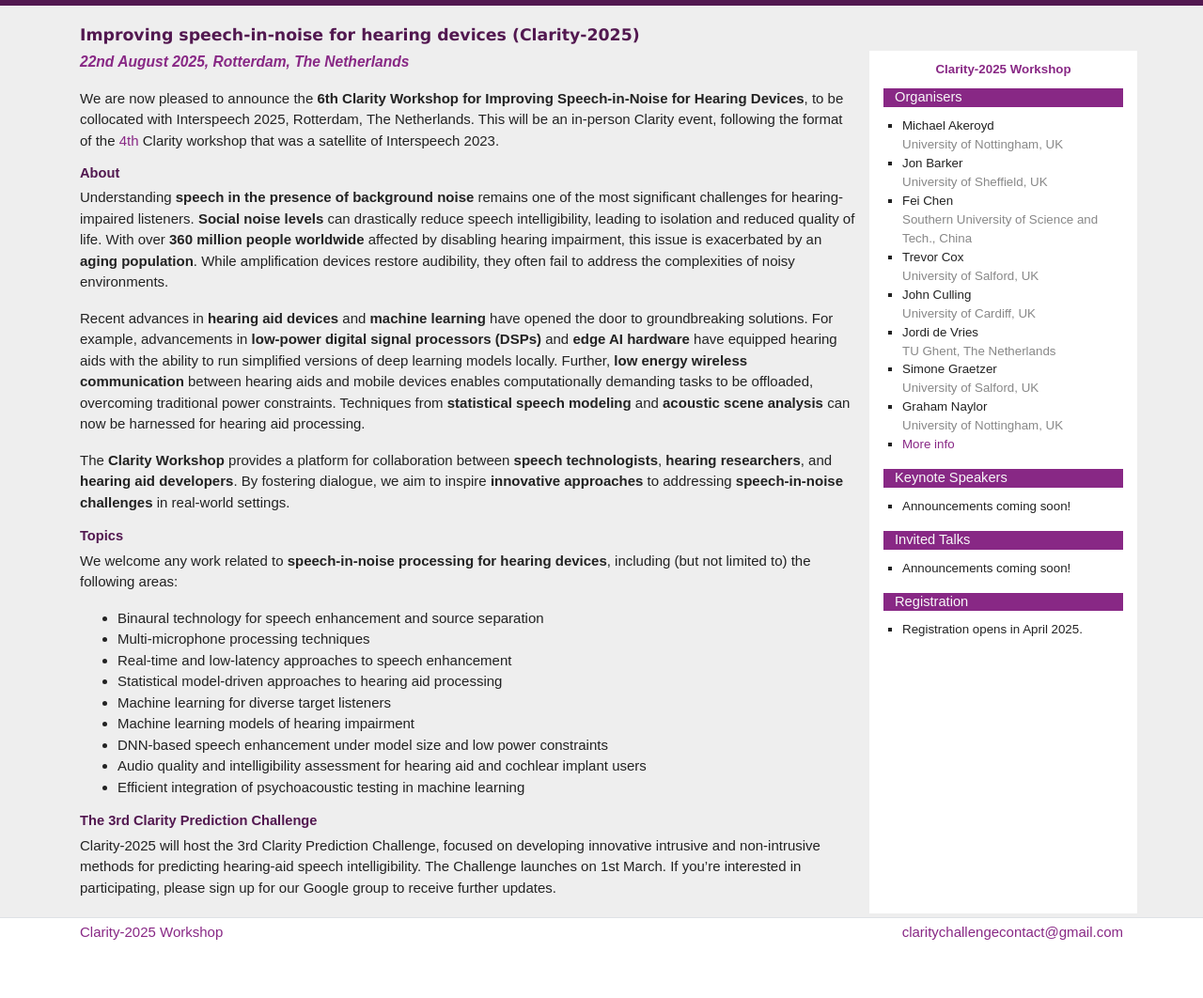
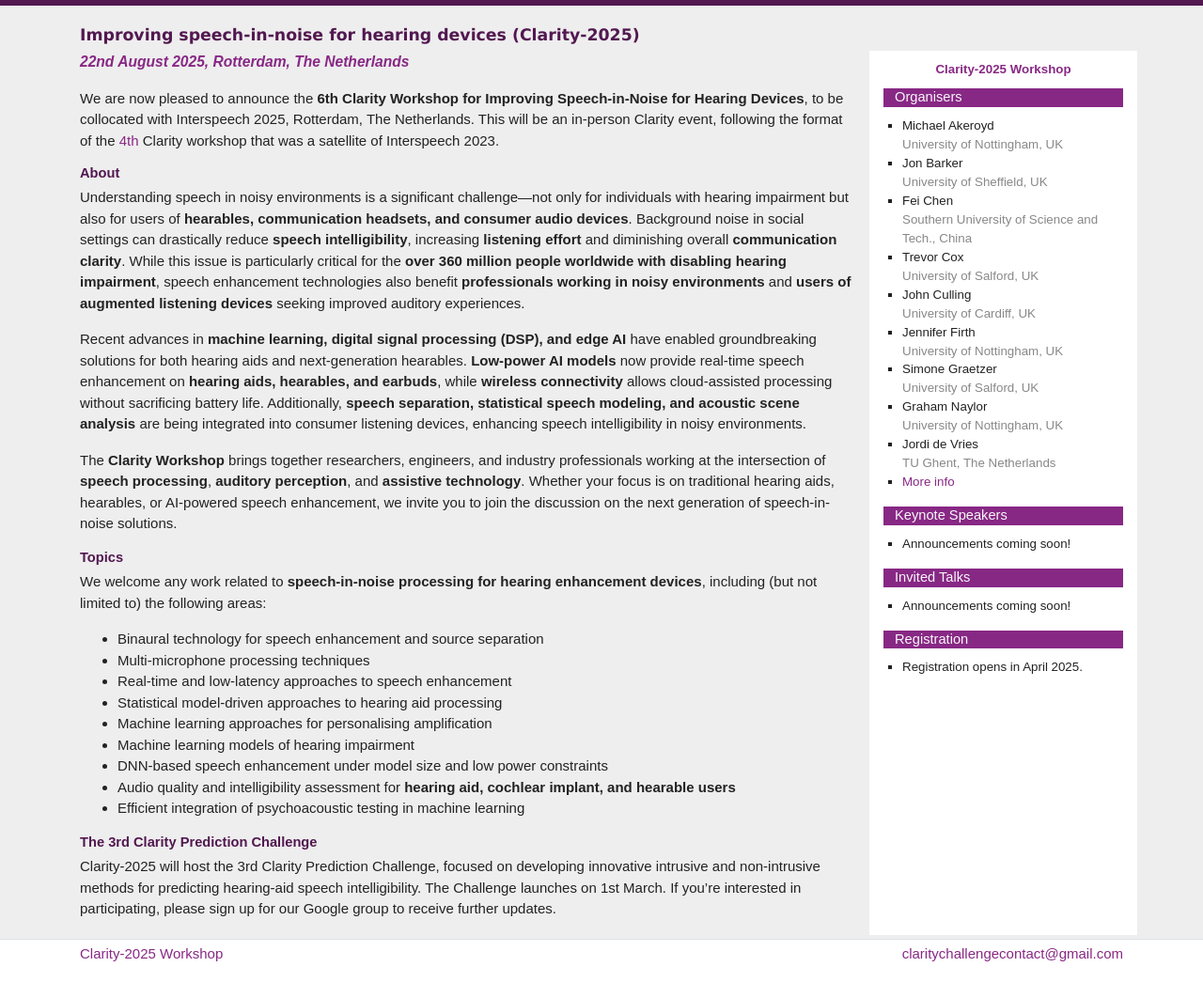
Before and after one commit to claritychallenge/clarity2025-workshop, a Jekyll site: the page built from index.md, in a window 1280 px wide, cut to the strip 122-1276 px from the top of the page. Shown: the top 1062 px of the strip at 94% size. Built offline with Jekyll 4.4.1, drawn with Linux system fonts in a browser that asks for light colours.

Commit message:
Broadened scope to include hearing enhancement

```diff
--- a/index.md
+++ b/index.md
@@ -19,30 +19,34 @@
 
 <section>
   <h2>About</h2>
+
+  <p>Understanding speech in noisy environments is a significant challenge—not only for individuals with hearing impairment but also for users of <strong>hearables, communication headsets, and consumer audio devices</strong>. Background noise in social settings can drastically reduce <strong>speech intelligibility</strong>, increasing <strong>listening effort</strong> and diminishing overall <strong>communication clarity</strong>. While this issue is particularly critical for the <strong>over 360 million people worldwide with disabling hearing impairment</strong>, speech enhancement technologies also benefit <strong>professionals working in noisy environments</strong> and <strong>users of augmented listening devices</strong> seeking improved auditory experiences.</p>
+
+<p>
+   Recent advances in <strong>machine learning, digital signal processing (DSP), and edge AI</strong> have enabled groundbreaking solutions for both hearing aids and next-generation hearables.
+   <strong>Low-power AI models</strong> now provide real-time speech enhancement on <strong>hearing aids, hearables, and earbuds</strong>, while <strong>wireless connectivity</strong> allows cloud-assisted processing without sacrificing battery life. Additionally, <strong>speech separation, statistical speech modeling, and acoustic scene analysis</strong> are being integrated into consumer listening devices, enhancing speech intelligibility in noisy environments.
+</p>
+
   <p>
-    Understanding <strong>speech in the presence of background noise</strong> remains one of the most significant challenges for hearing-impaired listeners. <strong>Social noise levels</strong> can drastically reduce speech intelligibility, leading to isolation and reduced quality of life. With over <strong>360 million people worldwide</strong> affected by disabling hearing impairment, this issue is exacerbated by an <strong>aging population</strong>. While amplification devices restore audibility, they often fail to address the complexities of noisy environments.
-  </p>
-  <p>
-    Recent advances in <strong>hearing aid devices</strong> and <strong>machine learning</strong> have opened the door to groundbreaking solutions. For example, advancements in <strong>low-power digital signal processors (DSPs)</strong> and <strong>edge AI hardware</strong> have equipped hearing aids with the ability to run simplified versions of deep learning models locally. Further, <strong>low energy wireless communication</strong> between hearing aids and mobile devices enables computationally demanding tasks to be offloaded, overcoming traditional power constraints. Techniques from <strong>statistical speech modeling</strong> and <strong>acoustic scene analysis</strong> can now be harnessed for hearing aid processing.
-  </p>
-  <p>
-    The <strong>Clarity Workshop</strong> provides a platform for collaboration between <strong>speech technologists</strong>, <strong>hearing researchers</strong>, and <strong>hearing aid developers</strong>. By fostering dialogue, we aim to inspire <strong>innovative approaches</strong> to addressing <strong>speech-in-noise challenges</strong> in real-world settings.
+    The <strong>Clarity Workshop</strong> brings together researchers, engineers, and industry professionals working at the intersection of <strong>speech processing</strong>, <strong>auditory perception</strong>, and <strong>assistive technology</strong>. Whether your focus is on traditional hearing aids, hearables, or AI-powered speech enhancement, we invite you to join the discussion on the next generation of speech-in-noise solutions.
   </p>
 </section>
+
 <h2>Topics</h2>
 
 <div>
-  <p>We welcome any work related to <strong>speech-in-noise processing for hearing devices</strong>, including (but not limited to) the following areas:</p>
+
+<p>We welcome any work related to <strong>speech-in-noise processing for hearing enhancement devices</strong>, including (but not limited to) the following areas:</p>
 
   <ul>
     <li>Binaural technology for speech enhancement and source separation</li>
     <li>Multi-microphone processing techniques</li>
     <li>Real-time and low-latency approaches to speech enhancement</li>
     <li>Statistical model-driven approaches to hearing aid processing</li>
-    <li>Machine learning for diverse target listeners</li>
+    <li>Machine learning approaches for personalising amplification</li>
     <li>Machine learning models of hearing impairment</li>
     <li>DNN-based speech enhancement under model size and low power constraints</li>
-    <li>Audio quality and intelligibility assessment for hearing aid and cochlear implant users</li>
+  <li>Audio quality and intelligibility assessment for <strong>hearing aid, cochlear implant, and hearable users</strong></li>
     <li>Efficient integration of psychoacoustic testing in machine learning</li>
   </ul>
 </div>
@@ -69,9 +73,10 @@
                 <li> Fei Chen<br /> <a href="#" class="text-muted">Southern University of Science and Tech., China</a></li>
                 <li> Trevor Cox<br /> <a href="#" class="text-muted">University of Salford, UK </a></li>
                 <li> John Culling<br /> <a href="#" class="text-muted">University of Cardiff, UK</a></li>
-                <li> Jordi de Vries <br /> <a href="#" class="text-muted">TU Ghent, The Netherlands</a></li>
+                <li> Jennifer Firth<br /> <a href="#" class="text-muted">University of Nottingham, UK</a></li>
                 <li> Simone Graetzer<br /> <a href="#" class="text-muted">University of Salford, UK </a></li>
                 <li> Graham Naylor<br /> <a href="#" class="text-muted">University of Nottingham, UK</a></li>
+                <li> Jordi de Vries <br /> <a href="#" class="text-muted">TU Ghent, The Netherlands</a></li>
                 <li> <a href="organisers.html"> More info </a> </li>
             </ul>
         </div>
```
Also changed, not shown: organisers.md (+1 -0 lines).
